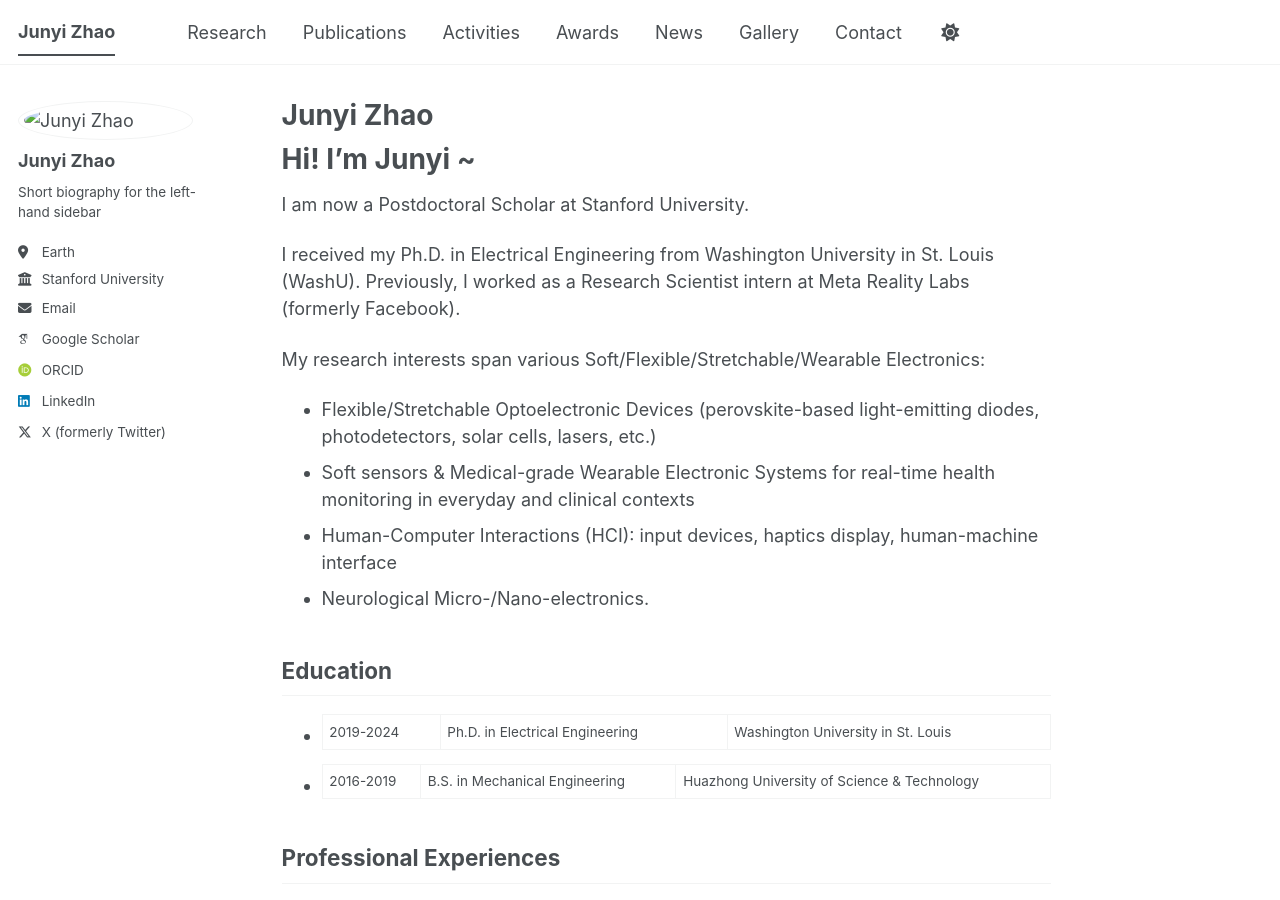
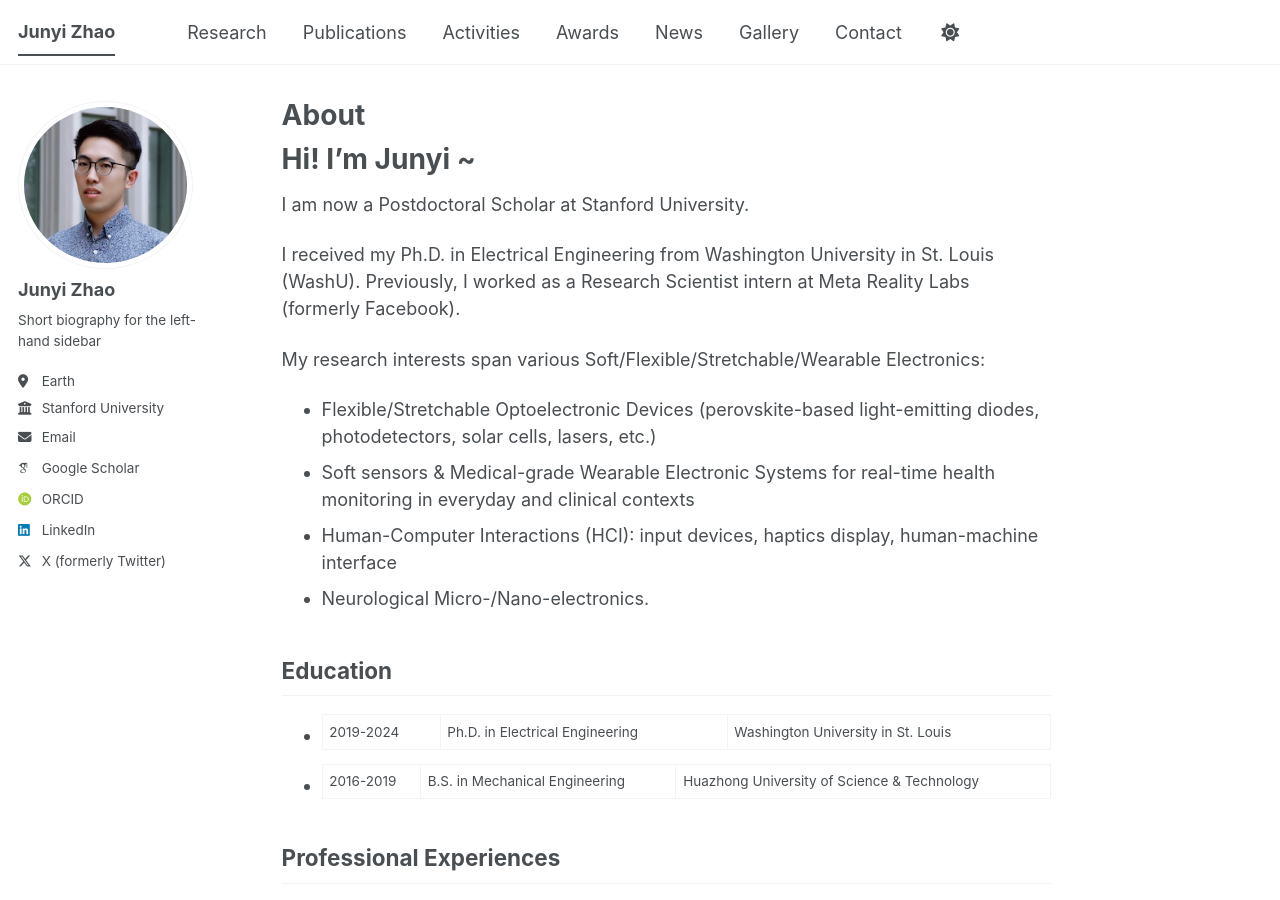
Before and after one commit to junyi-zhao/junyi-zhao.github.io, a Jekyll site: the page built from _pages/about.md, in a window 1280 px wide and 900 px high. Built offline with Jekyll 4.4.1, drawn with Linux system fonts in a browser that asks for light colours; some web fonts are replaced; a script bundle is joined from its source files by our own code; library files that are not in the unit come from our copies.

Commit message:
headshot

```diff
--- a/_config.yml
+++ b/_config.yml
@@ -23,7 +23,7 @@
 #               Additional customization can be done by editing /_includes/author-profile.html
 author:
   # Biographic information
-  avatar           : "images/Junyizhao_headshot.jpg"
+  avatar           : "Junyizhao_headshot.jpg"
   name             : "Junyi Zhao"
   pronouns         : # example: "she/her"
   bio              : "Short biography for the left-hand sidebar"
--- a/_pages/about.md
+++ b/_pages/about.md
@@ -1,6 +1,6 @@
 ---
 permalink: /
-title: "Junyi Zhao"
+title: "About"
 author_profile: true
 redirect_from:
   - /about/
```
